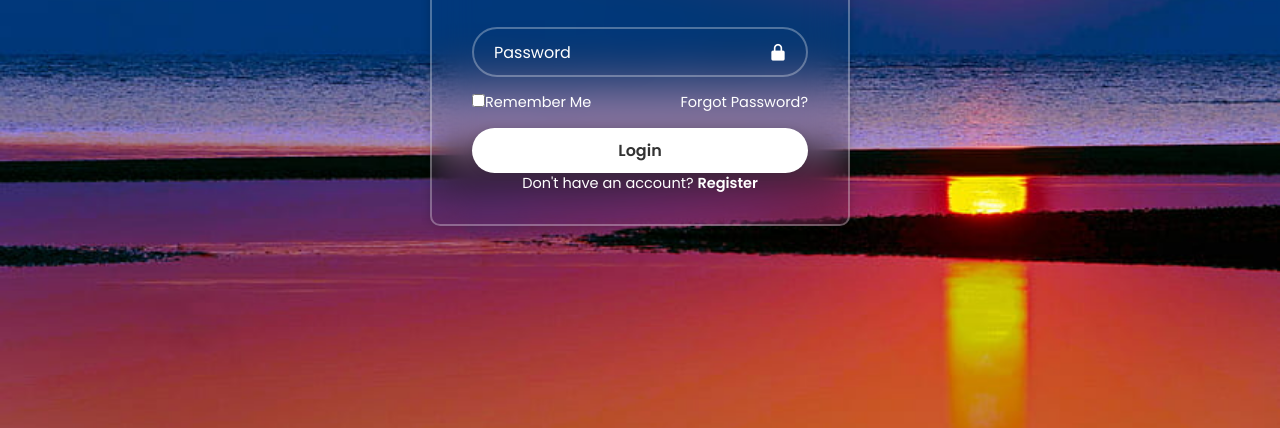
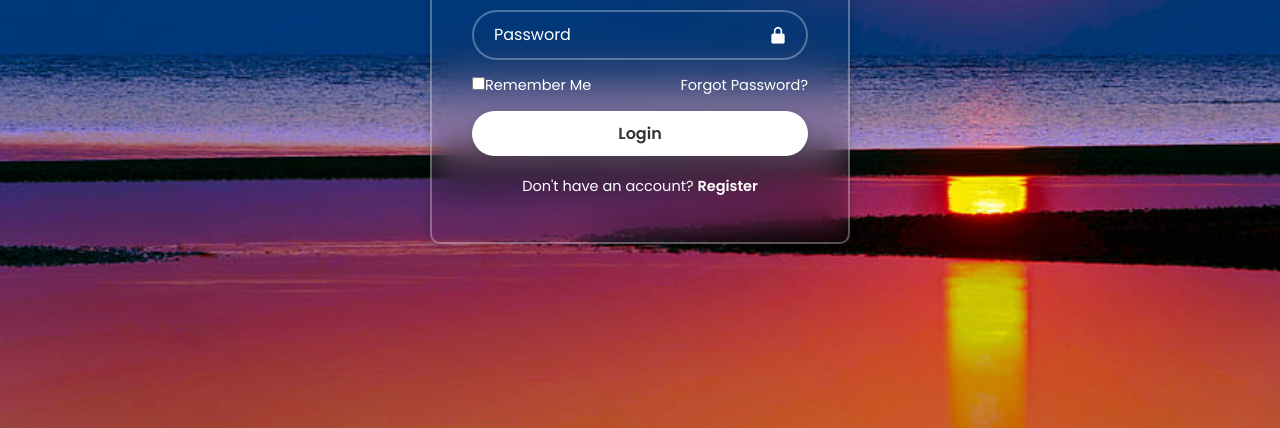
Before and after one commit to Tochard/Transparent-Login-Page, a plain HTML site: page index.html in a window 1280 px wide. Shown: the part 372-800 px from the top of the page. Drawn offline with nearby package versions, Linux system fonts and the light colour scheme.

Commit message:
modification in css stylesheet

```diff
--- a/style.css
+++ b/style.css
@@ -94,7 +94,7 @@ body {
 .wrapper .register-link {
   font-size: 14.5px;
   text-align: center;
-  margin-top: 20px 0 15px;
+  margin: 20px 0 15px;
 }
 .wrapper .register-link p a {
   color: #fff;
```
